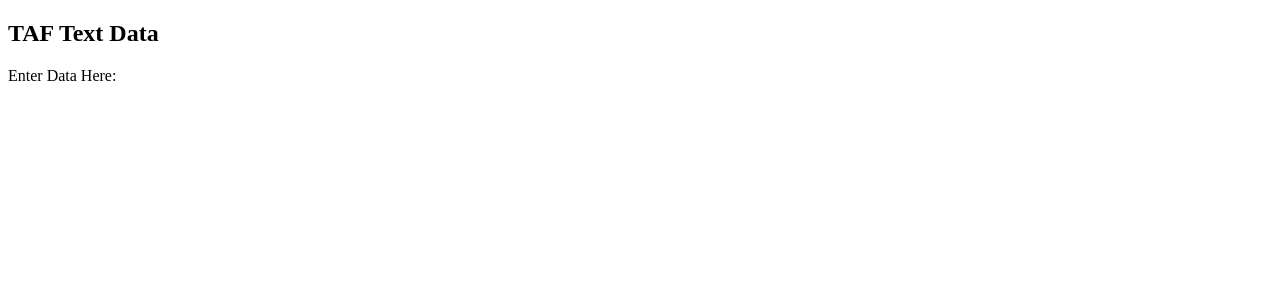
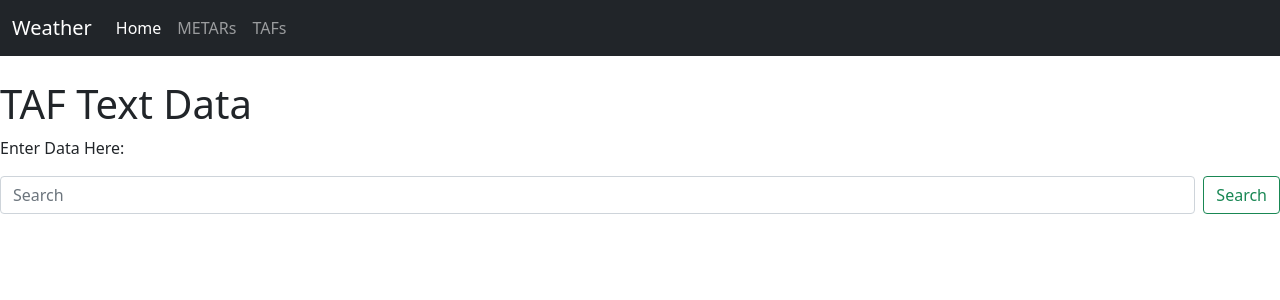
Before and after one commit to sschu48/aviation-app, a Django app: page /weather/taf/ in a window 1280 px wide. Shown: the top 300 px of the page. Run offline with Django 3.2, Linux system fonts and the light colour scheme.

Commit message:
Added simple styling to pages as well as a base.html

```diff
--- /dev/null
+++ b/aviation_app/weather/templates/weather/base.html
@@ -0,0 +1,51 @@
+<!DOCTYPE html>
+<html lang="en">
+<head>
+    <meta charset="utf-8">
+    <meta http-equiv="X-UA-Compatible" content="IE=edge">
+    <meta name="viewport" content="width=device-width, initial-scale=1">
+    <!-- The above 3 meta tags *must* come fsirst in the head; any other head content must come *after* these tags -->
+
+    <!-- CSS only -->
+    <link href="https://cdn.jsdelivr.net/npm/bootstrap@5.0.0-beta3/dist/css/bootstrap.min.css" rel="stylesheet" integrity="sha384-eOJMYsd53ii+scO/bJGFsiCZc+5NDVN2yr8+0RDqr0Ql0h+rP48ckxlpbzKgwra6" crossorigin="anonymous">
+
+    <!-- HTML5 shim and Respond.js for IE8 support of HTML5 elements and media queries -->
+    <!-- WARNING: Respond.js doesn't work if you view the page via file:// -->
+
+    <title>{{ title }}</title>
+
+</head>
+<body>
+    <nav class="navbar navbar-expand-md navbar-dark bg-dark mb-4">
+        <div class="container-fluid">
+          <a class="navbar-brand" href="#">Weather</a>
+          <button class="navbar-toggler" type="button" data-bs-toggle="collapse" data-bs-target="#navbarCollapse" aria-controls="navbarCollapse" aria-expanded="false" aria-label="Toggle navigation">
+            <span class="navbar-toggler-icon"></span>
+          </button>
+
+          <!-- Navbar pages -->
+          <div class="collapse navbar-collapse" id="navbarCollapse">
+            <ul class="navbar-nav me-auto mb-2 mb-md-0">
+              <li class="nav-item">
+                <a class="nav-link active" aria-current="page" href="{% url 'weather-home' %}">Home</a>
+              </li>
+              <li class="nav-item">
+                <a class="nav-link" href="{% url 'weather-metar' %}">METARs</a>
+              </li>
+              <li class="nav-item">
+                <a class="nav-link" href="{% url 'weather-taf' %}" tabindex="-1" aria-disabled="true">TAFs</a>
+              </li>
+            </ul>
+          </div>
+        </div>
+      </nav>
+
+    <!-- Main Body -->
+    <div>{% block content %}{% endblock content %}</div>
+
+    <!-- jQuery (necessary for Bootstrap's JavaScript plugins) -->
+    <script src="https://ajax.googleapis.com/ajax/libs/jquery/1.12.4/jquery.min.js"></script>
+    <!-- JavaScript Bundle with Popper -->
+    <script src="https://cdn.jsdelivr.net/npm/bootstrap@5.0.0-beta3/dist/js/bootstrap.bundle.min.js" integrity="sha384-JEW9xMcG8R+pH31jmWH6WWP0WintQrMb4s7ZOdauHnUtxwoG2vI5DkLtS3qm9Ekf" crossorigin="anonymous"></script>
+</body>
+</html>
--- a/aviation_app/weather/templates/weather/taf.html
+++ b/aviation_app/weather/templates/weather/taf.html
@@ -1,23 +1,22 @@
-<!DOCTYPE html>
-<html lang="en">
-<head>
-    <meta charset="UTF-8">
-    <meta name="viewport" content="width=device-width, initial-scale=1.0">
-    <meta http-equiv="X-UA-Compatible" content="ie=edge">
-    <title>TAFs</title>
-</head>
-<body>
-    <nav class="navbar">
-        <h1 class="header">TAF Text Data</h1>
+{% extends "weather/base.html" %}
+{% block content %}
+        <!-- Main Body -->
+        <div>
+            <h1 class="">{{title}} Text Data</h1>
             <div class="nav-form">
                 <p>Enter Data Here: </p>
+
+                <form class="d-flex">
+                    <input class="form-control me-2" type="search" placeholder="Search" aria-label="Search">
+                    <button class="btn btn-outline-success" type="submit">Search</button>
+                </form>
             </div>
-        <div class="data">
+            <!-- TAF DATA BELOW -->
+            <div>
                 {% for taf in tafs %}
                     <h1>{{ taf.airport }} -- ICAO: {{ taf.icao }}</h1>
-                <p>The wind is {{ metar.wind }}</p>
+                    <p>The wind is {{ taf.wind }}</p>
                 {% endfor %}
                 </div>
-    </nav>
-</body>
-</html>
+        </div>
+{% endblock content %}
--- a/aviation_app/weather/views.py
+++ b/aviation_app/weather/views.py
@@ -17,13 +17,13 @@ metars = [
 
 # Create your views here.
 def home(request):
-    return render(request, 'weather/home.html')
+    return render(request, 'weather/home.html', {'title': 'Weather'})
 
 def taf(request):
-    return render(request, 'weather/taf.html')
+    return render(request, 'weather/taf.html', {'title': 'TAF'})
 
 def metar(request):
     context = {
         'metars': metars
     }
-    return render(request, 'weather/metar.html', context)
+    return render(request, 'weather/metar.html', {'title': 'METAR'})
--- a/requirements.txt
+++ b/requirements.txt
@@ -1,7 +1,11 @@
+asgiref==3.3.4
 astroid==2.5.3
+Django==3.2
 isort==5.8.0
 lazy-object-proxy==1.6.0
 mccabe==0.6.1
 pylint==2.7.4
+pytz==2021.1
+sqlparse==0.4.1
 toml==0.10.2
 wrapt==1.12.1
```
Also changed, not shown: aviation_app/weather/templates/weather/home.html (+3 -11 lines), aviation_app/weather/templates/weather/metar.html (+14 -15 lines). Lines whose indentation alone changed are shown as unchanged.
